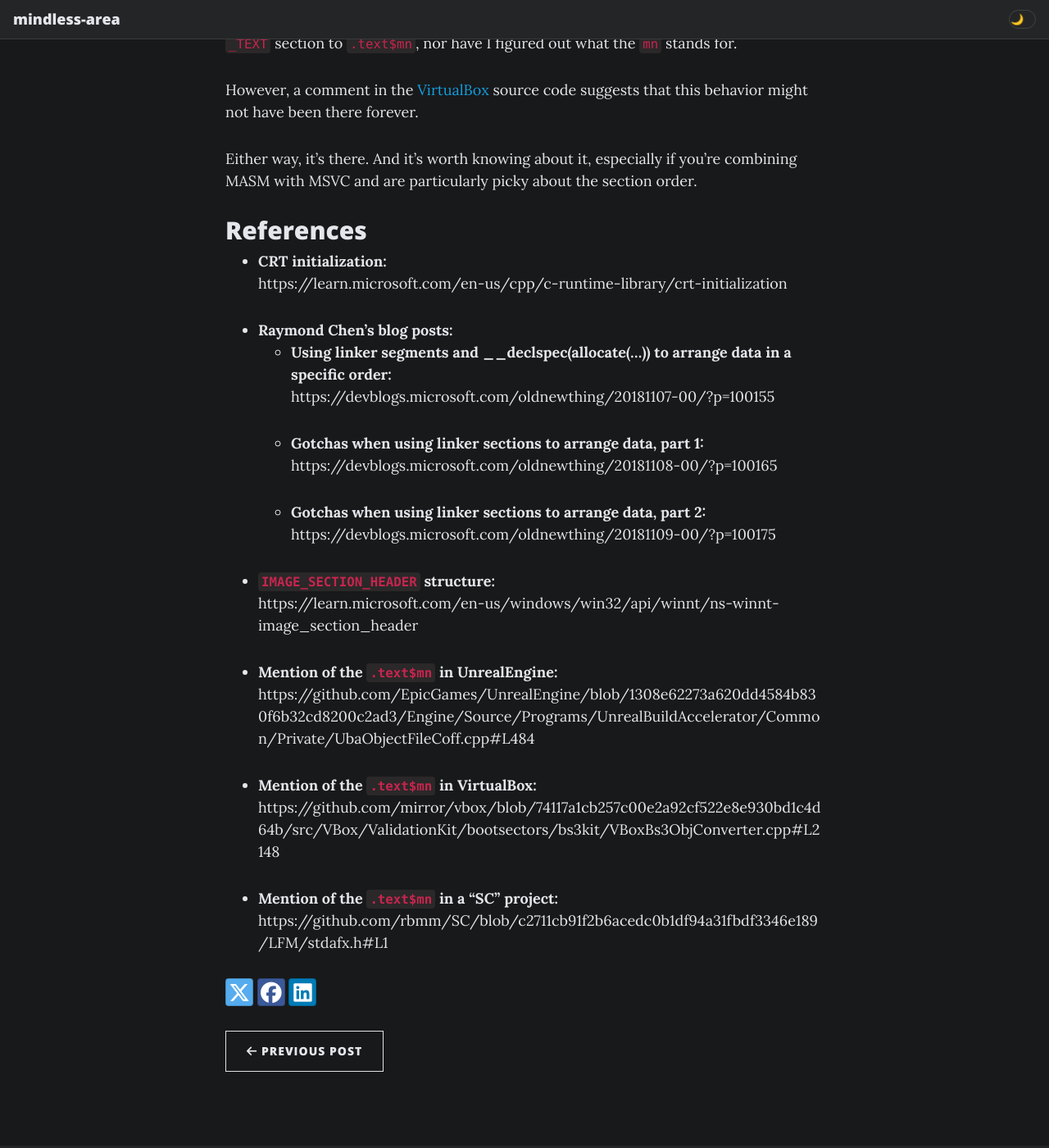
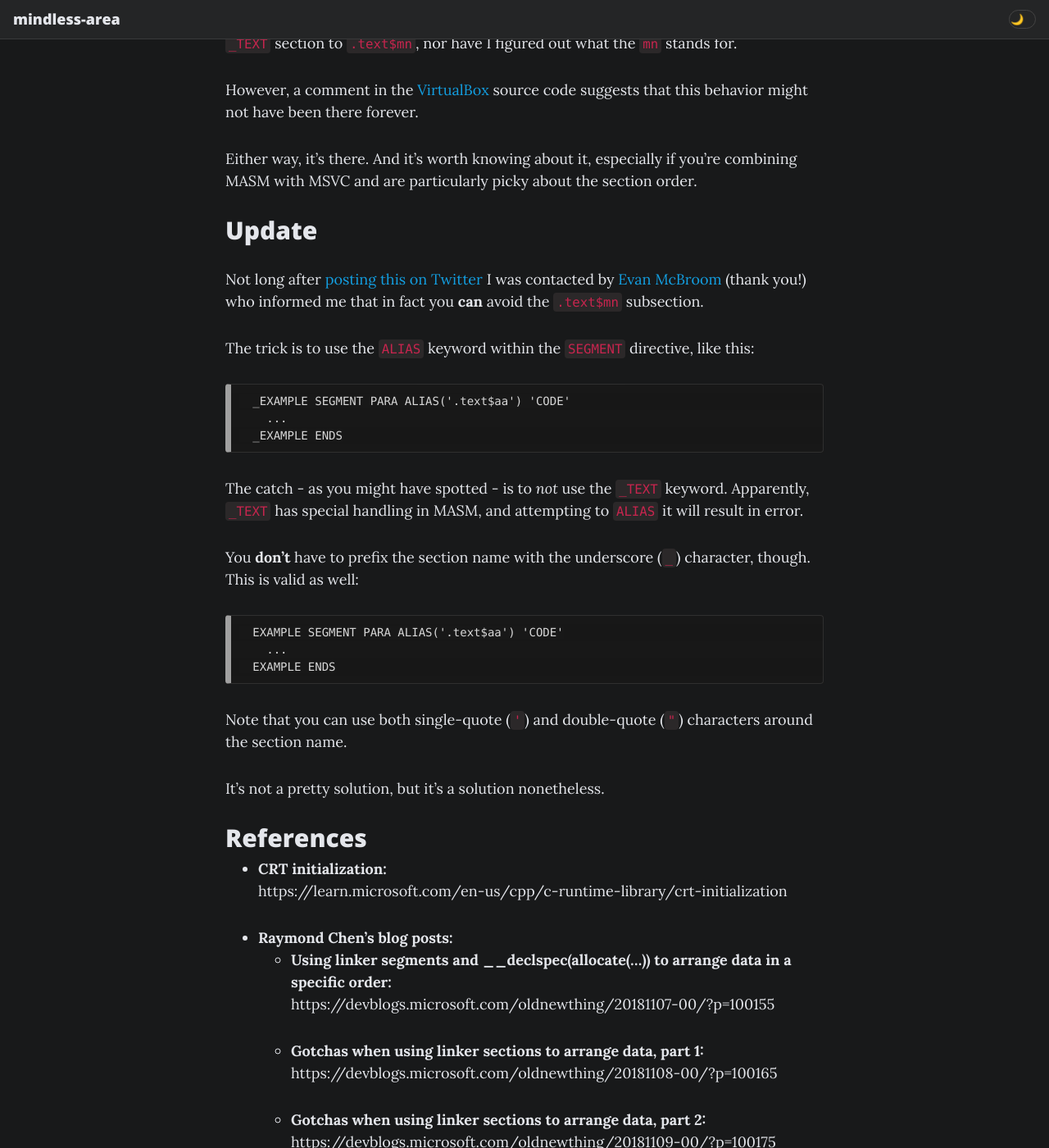
Before and after one commit to wbenny/wbenny.github.io, a Jekyll site: the page built from _posts/2024-12-08-section-order-masm-text-mn-subsection.md, in a window 1280 px wide and 1400 px high, scrolled down 10945 px. Shown: the whole window at 82% size. Built offline with Jekyll 4.4.1, drawn with Linux system fonts in a browser that asks for light colours; comment, search, counter and statistics services are not loaded.

Commit message:
update masm article

````diff
--- a/_posts/2024-12-08-section-order-masm-text-mn-subsection.md
+++ b/_posts/2024-12-08-section-order-masm-text-mn-subsection.md
@@ -515,6 +515,38 @@ Either way, it's there. And it's worth knowing about it, especially if
 you're combining MASM with MSVC and are particularly picky about the
 section order.
 
+## Update
+
+Not long after [posting this on Twitter](https://twitter.com/PetrBenes/status/1865684270984876039)
+I was contacted by [Evan McBroom](https://twitter.com/mcbroom_evan) (thank you!)
+who informed me that in fact you **can** avoid the `.text$mn` subsection.
+
+The trick is to use the `ALIAS` keyword within the `SEGMENT` directive, like this:
+
+```
+  _EXAMPLE SEGMENT PARA ALIAS('.text$aa') 'CODE'
+    ...
+  _EXAMPLE ENDS
+```
+
+The catch - as you might have spotted - is to _not_ use the `_TEXT` keyword.
+Apparently, `_TEXT` has special handling in MASM, and attempting
+to `ALIAS` it will result in error.
+
+You **don't** have to prefix the section name with the underscore (`_`)
+character, though. This is valid as well:
+
+```
+  EXAMPLE SEGMENT PARA ALIAS('.text$aa') 'CODE'
+    ...
+  EXAMPLE ENDS
+```
+
+Note that you can use both single-quote (`'`) and double-quote (`"`) characters
+around the section name.
+
+It's not a pretty solution, but it's a solution nonetheless.
+
 ## References
 
 - **CRT initialization:**<br/>
````
